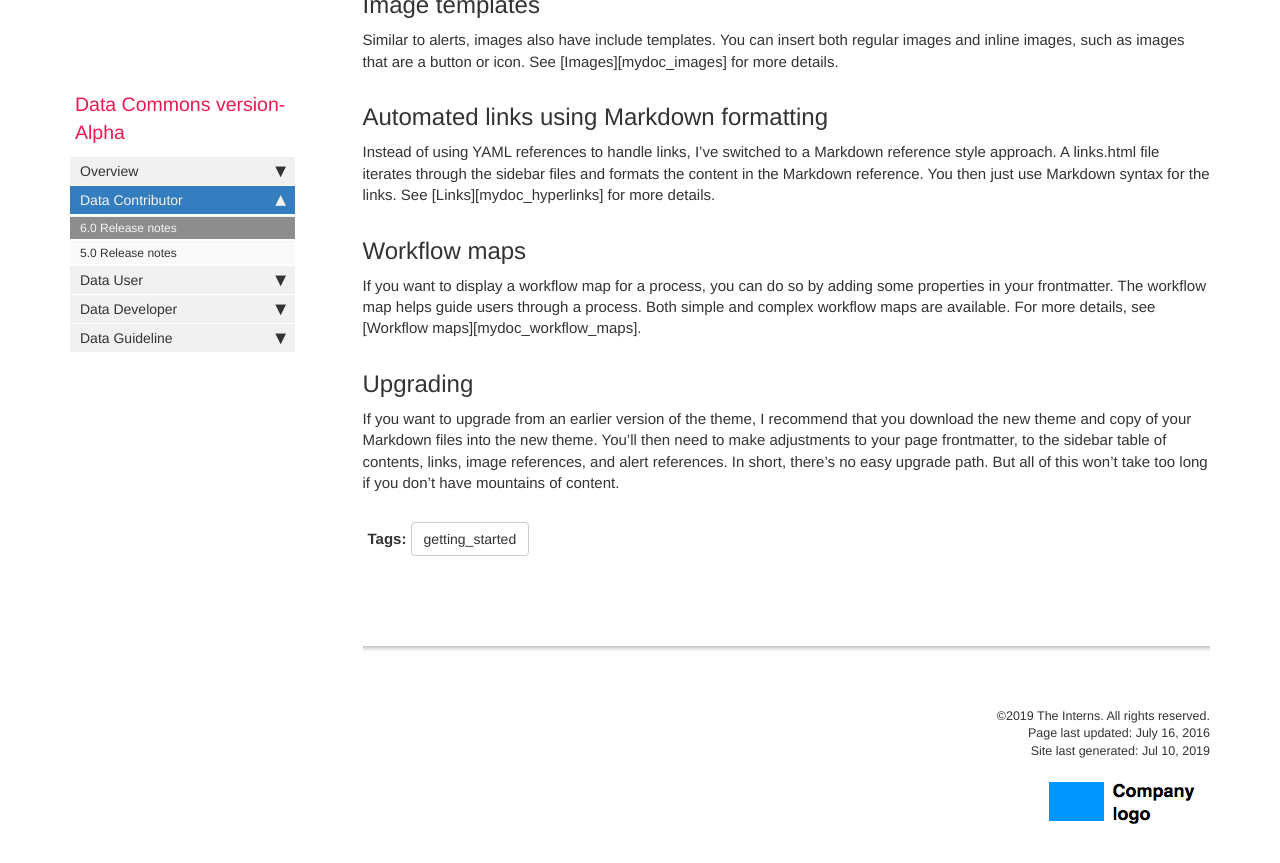
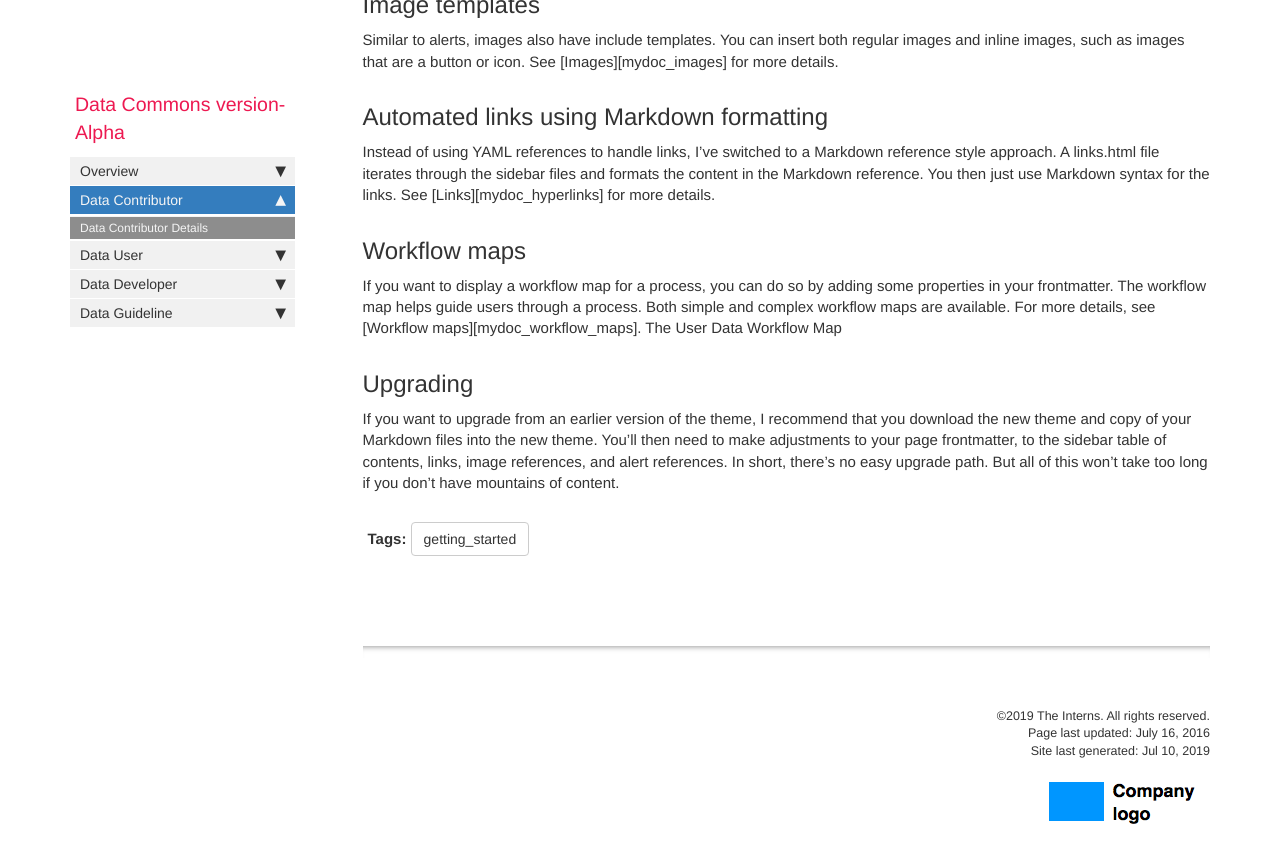
Before and after one commit to data-commons-alpha/data-commons, a Jekyll site: the page built from pages/mydoc/mydoc_release_notes_60.md, in a window 1280 px wide and 900 px high, scrolled down 866 px. Shown: the top 863 px of the window. Built offline with Jekyll 4.4.1, drawn with Linux system fonts in a browser that asks for light colours; comment, search, counter and statistics services are not loaded.

Commit message:
Loaded the Images for User and Contibutor

```diff
--- a/_data/sidebars/mydoc_sidebar.yml
+++ b/_data/sidebars/mydoc_sidebar.yml
@@ -36,12 +36,8 @@ entries:
     output: web, pdf
     folderitems:
 
-    - title: 6.0 Release notes
+    - title: Data Contributor Details
       url: /mydoc_release_notes_60.html
-      output: web, pdf
-
-    - title: 5.0 Release notes
-      url: /mydoc_release_notes_50.html
       output: web, pdf
 
   - title: Data User
--- a/pages/mydoc/mydoc_release_notes_60.md
+++ b/pages/mydoc/mydoc_release_notes_60.md
@@ -32,6 +32,7 @@ Instead of using YAML references to handle links, I've switched to a Markdown re
 ## Workflow maps
 
 If you want to display a workflow map for a process, you can do so by adding some properties in your frontmatter. The workflow map helps guide users through a process. Both simple and complex workflow maps are available. For more details, see [Workflow maps][mydoc_workflow_maps].
+The User Data Workflow Map
 
 ## Upgrading
 
```
Also changed, not shown: images/Contributor.jpeg (added), images/DataUser.jpeg (added).
